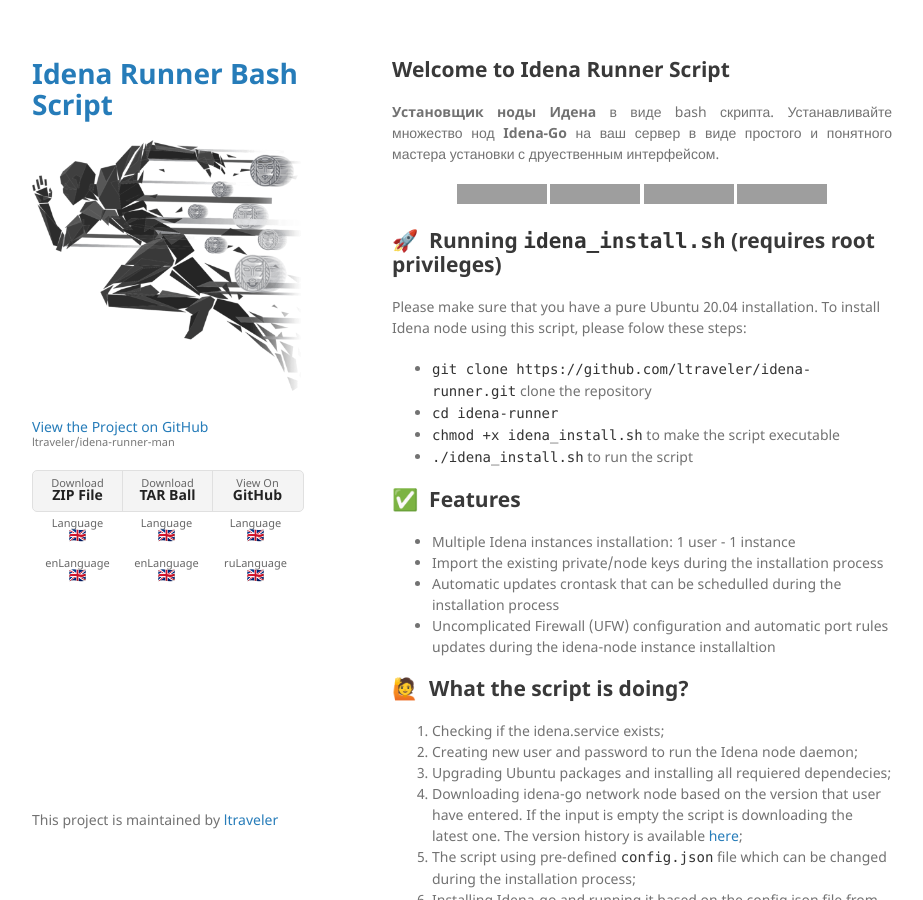
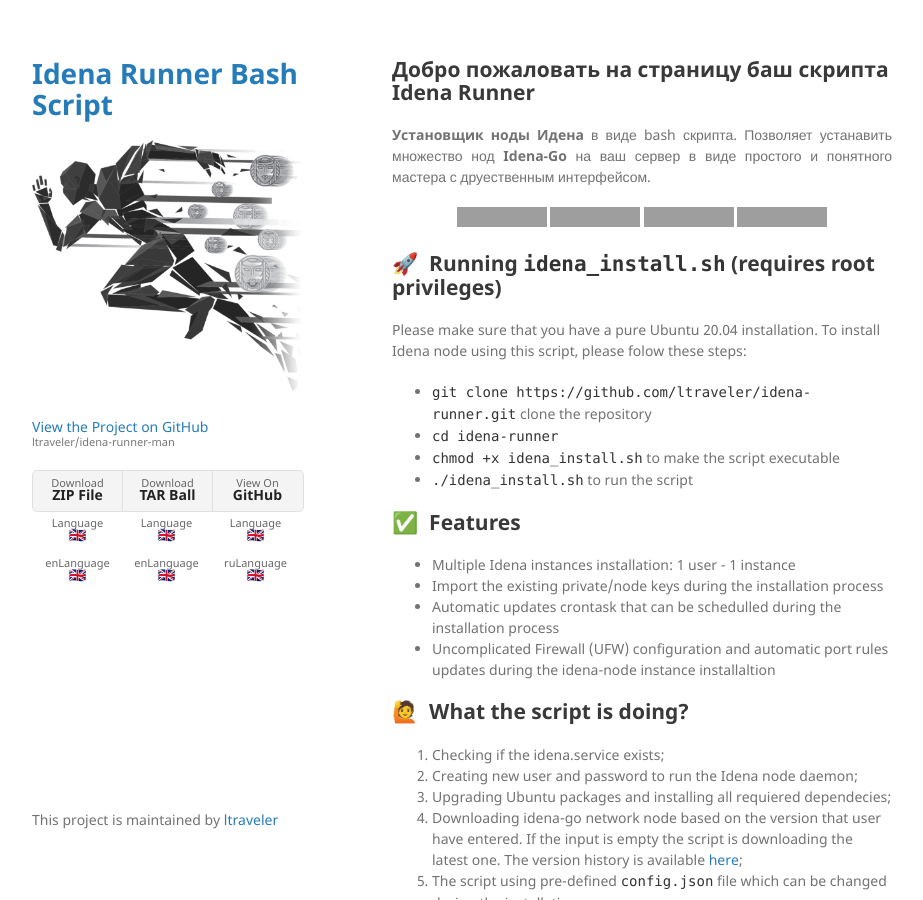
Before and after one commit to ltraveler/idena-runner-man, a Jekyll site: the page built from ru/index.md, in a window 1280 px wide and 900 px high, cut to the strip 0-900 px from the top of the window. Shown: the whole strip, without its empty margins (178-1101 px from the left). Built offline with Jekyll 4.4.1, drawn with Linux system fonts in a browser that asks for light colours; the repository's description, which GitHub fills in, is left out; grey boxes are pictures that could not be loaded.

Commit message:
Update index.md

```diff
--- a/ru/index.md
+++ b/ru/index.md
@@ -6,9 +6,9 @@
 title: Скрипт автоматической настройки Идена ноды — Idena Runner Script
 ---
 
-## Welcome to Idena Runner Script
+## Добро пожаловать на страницу баш скрипта Idena Runner
 
-<p align="justify"><b>Установщик ноды Идена</b> в виде bash скрипта. Устанавливайте множество нод <b>Idena-Go</b> на ваш сервер в виде простого и понятного мастера установки с друественным интерфейсом.</p>
+<p align="justify"><b>Установщик ноды Идена</b> в виде bash скрипта. Позволяет устанавить множество нод <b>Idena-Go</b> на ваш сервер в виде простого и понятного мастера с друественным интерфейсом.</p>
 
 <p align="center"><a href="https://github.com/ltraveler/idena-runner/releases/latest" target="_blank"><img src="https://img.shields.io/badge/version-v0.2.2-blue?style=for-the-badge&logo=none" alt="idena runner latest version" /></a>&nbsp;<a href="https://wiki.ubuntu.com/FocalFossa/ReleaseNotes" target="_blank"><img src="https://img.shields.io/badge/Ubuntu-20.04(LTS)+-00ADD8?style=for-the-badge&logo=none" alt="Ubuntu minimum version" /></a>&nbsp;<a href="https://github.com/ltraveler/idena-runner/blob/main/CHANGELOG.md" target="_blank"><img src="https://img.shields.io/badge/Build-Stable-success?style=for-the-badge&logo=none" alt="idena-go latest release" /></a>&nbsp;<a href="https://www.gnu.org/licenses/quick-guide-gplv3.html" target="_blank"><img src="https://img.shields.io/badge/license-GPL3.0-red?style=for-the-badge&logo=none" alt="license" /></a></p>
 
```
